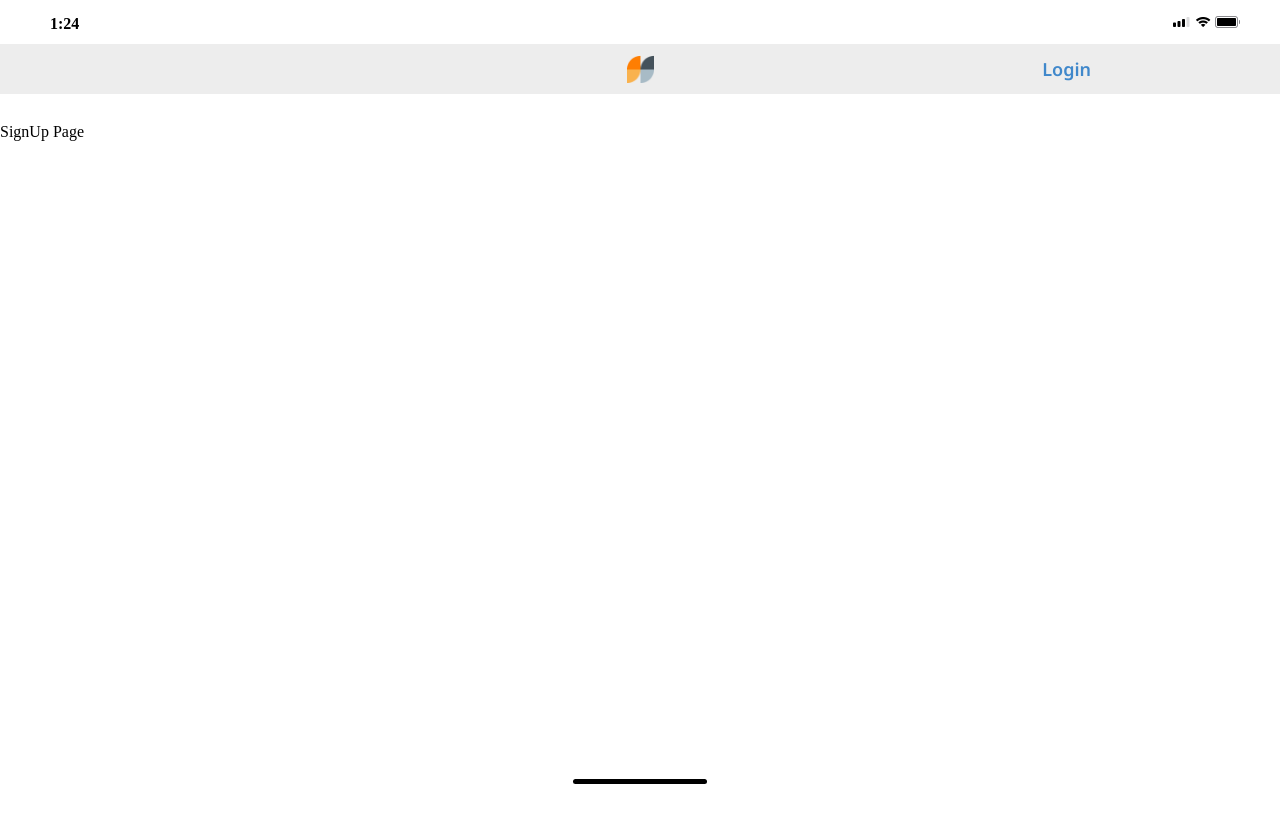
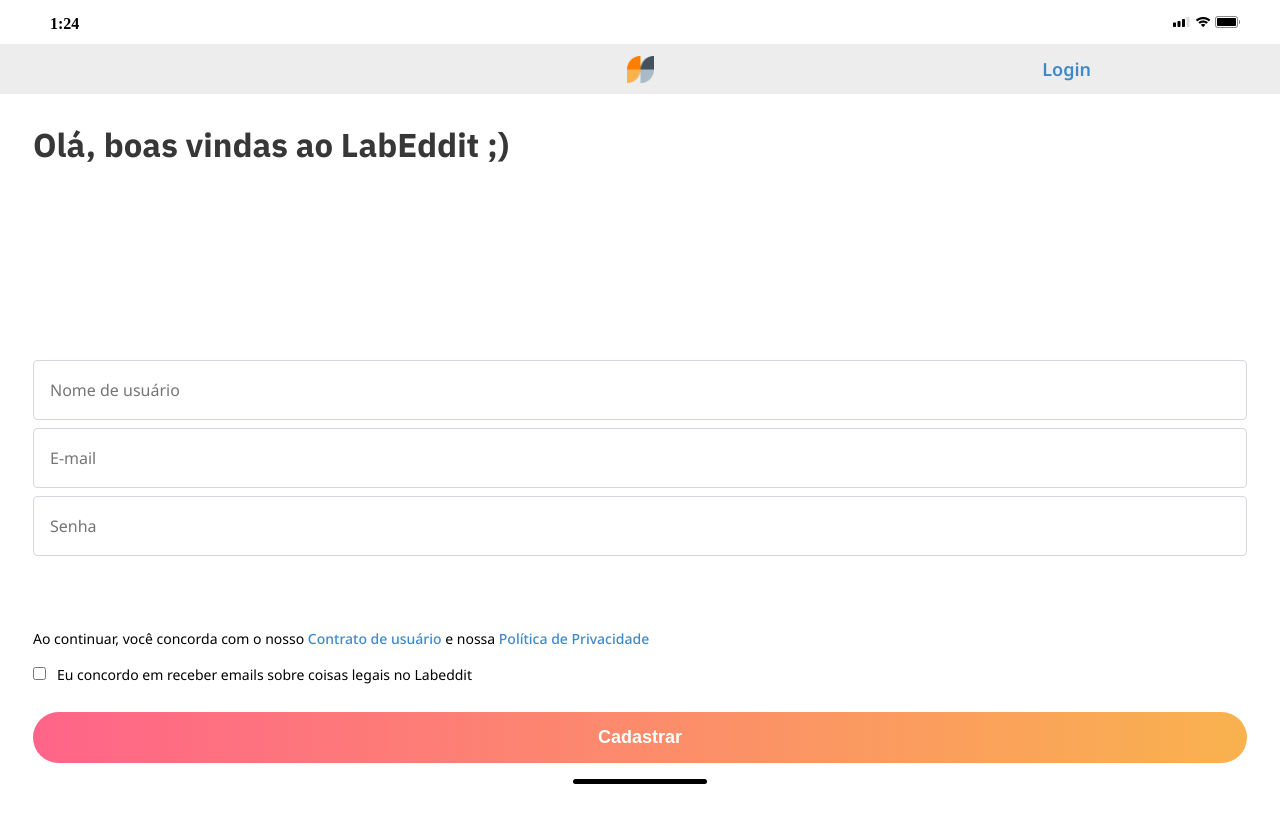
Before and after one commit to rafaelccorreia/freire-Rafael-Correia, a React (Create React App) app in the folder modulo3/projeto-labeddit/labeddit/: page /signup in a window 1280 px wide. Shown: the top 822 px of the page. Before the commit the page ends 800 px from the top, so only its background shows below. Built offline with nearby package versions, Linux system fonts and the light colour scheme.

Commit message:
Finalizei a estilização e formulário da página de cadastro

```diff
--- a/modulo3/projeto-labeddit/labeddit/src/components/BotaoGradient/BotaoGradient.js
+++ b/modulo3/projeto-labeddit/labeddit/src/components/BotaoGradient/BotaoGradient.js
@@ -6,6 +6,7 @@ export const RoundButtonFilled = (props) => {
         <RoundButtonFilledS
             onClick={props.onClick}
             type={props.type}
+            value={props.value}
         >
             {props.text}
         </RoundButtonFilledS>
@@ -17,6 +18,7 @@ export const RoundButtonNoFill = (props) => {
         <RoundButtonNoFillS
             onClick={props.onClick}
             type={props.type}
+            value={props.value}
         >
             {props.text}
         </RoundButtonNoFillS>
@@ -28,6 +30,7 @@ export const SquaredButtonFilled = (props) => {
         <SquaredButtonFilledS
             onClick={props.onClick}
             type={props.type}
+            value={props.value}
         >
             {props.text}
         </SquaredButtonFilledS>
--- a/modulo3/projeto-labeddit/labeddit/src/pages/LoginPage/LoginPage.js
+++ b/modulo3/projeto-labeddit/labeddit/src/pages/LoginPage/LoginPage.js
@@ -15,7 +15,7 @@ const LoginPage = () => {
     const [dados, onChange, clear] = useForm({name: '', password: ''})
 
     const handleLogin = () => {
-
+        console.log(dados)
     }
 
     return (
--- /dev/null
+++ b/modulo3/projeto-labeddit/labeddit/src/pages/SignUpPage/SignUpForm.js
@@ -0,0 +1,55 @@
+import React from 'react'
+
+import useForm from '../../hooks/useForm'
+import InputForm from '../../components/InputForm/InputForm'
+import { InputsContainerSignUp, TermsContainer, TermsSpan } from './styled'
+import { RoundButtonFilled } from '../../components/BotaoGradient/BotaoGradient'
+
+const SignUpForm = () => {
+    const [dados, onChange, clear] = useForm({name: '', email: '', password: ''})
+
+    const handleSubmitForm = (event) => {
+        event.preventDefault()
+        console.log(dados)
+    }
+
+    return (
+        <form onSubmit={handleSubmitForm}>
+            <InputsContainerSignUp>
+                <InputForm
+                    name={'name'}
+                    onChange={onChange}
+                    placeHolder={'Nome de usuário'}
+                    type={'text'}
+                    value={dados.name}
+                />
+                <InputForm
+                    name={'email'}
+                    onChange={onChange}
+                    placeHolder={'E-mail'}
+                    type={'email'}
+                    value={dados.email}
+                />
+                <InputForm
+                    name={'password'}
+                    onChange={onChange}
+                    placeHolder={'Senha'}
+                    type={'password'}
+                    value={dados.password}
+                />
+            </InputsContainerSignUp>
+            <TermsContainer>
+                <p>Ao continuar, você concorda com o nosso <TermsSpan>Contrato de usuário</TermsSpan> e nossa <TermsSpan>Política de Privacidade</TermsSpan></p>
+                <input type="checkbox" id="concordarEmails" name="concordarEmails" value="concordarEmails" />
+                <label htmlFor="concordarEmails">Eu concordo em receber emails sobre coisas legais no Labeddit</label>
+            </TermsContainer>
+            <RoundButtonFilled
+                text={'Cadastrar'}
+                type={'submit'}
+                value={'Submit'}
+            />
+        </form>
+    )
+}
+
+export default SignUpForm
--- a/modulo3/projeto-labeddit/labeddit/src/pages/SignUpPage/SignUpPage.js
+++ b/modulo3/projeto-labeddit/labeddit/src/pages/SignUpPage/SignUpPage.js
@@ -1,14 +1,17 @@
 import React from 'react'
+
 import useTela from '../../hooks/useTela'
-
+import SignUpForm from './SignUpForm'
+import { MainContainer, TitleSignUpPage } from './styled'
 
 const SignUpPage = () => {
     useTela('Sign Up Page')
 
     return(
-        <div>
-            SignUp Page
-        </div>
+        <MainContainer>
+            <TitleSignUpPage>Olá, boas vindas ao LabEddit ;)</TitleSignUpPage>
+            <SignUpForm />
+        </MainContainer>
     )
 }
 
--- a/modulo3/projeto-labeddit/labeddit/src/pages/SignUpPage/styled.js
+++ b/modulo3/projeto-labeddit/labeddit/src/pages/SignUpPage/styled.js
@@ -0,0 +1,47 @@
+import styled from "styled-components"
+
+import {primaryFont, secondaryFont} from '../../constants/fonts'
+import { lightTitle, linkColor, linkActiveColor } from "../../constants/colors"
+
+export const MainContainer = styled.main`
+    padding: 0 2.063rem 10% 2.063rem;
+    width: 100%;
+`
+
+export const TitleSignUpPage = styled.h1`
+    color: ${lightTitle};
+    font-family: ${primaryFont};
+    font-size: 2.063rem;
+    font-weight: 700;
+    margin-bottom: 12.125rem;
+`
+
+export const InputsContainerSignUp = styled.div`
+    margin-bottom: 4.063rem;
+    width: 100%;
+`
+
+export const TermsContainer = styled.div`
+    margin-bottom: 1.75rem;
+    width: 100%;
+    p, label {
+        font-family: ${secondaryFont};
+        font-size: 0.875rem;
+        font-weight: 400;
+    }
+    p {
+        margin-bottom: 1.063rem;
+    }
+    label {
+        margin-left: 0.683rem;
+    }
+`
+
+export const TermsSpan = styled.span`
+    color: ${linkColor};
+    font-weight: 500;
+    &:hover, &:focus, &:active {
+        cursor: pointer;
+        color: ${linkActiveColor};
+    }
+`
```
